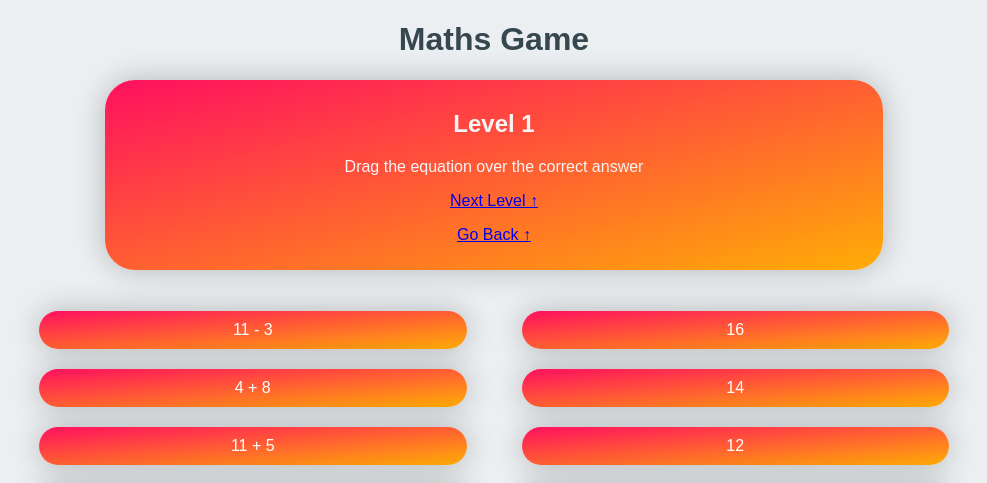
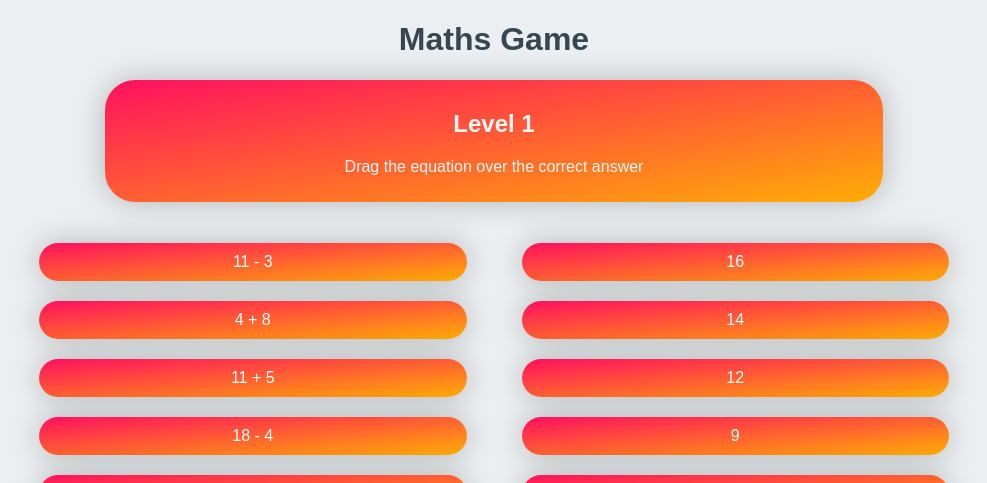
Before and after one commit to jayspm/COS60010_quiz_game, a PHP site: page /gameplay.php in a window 1280 px wide. Shown: the top 483 px of the page, without its empty margins (146-1133 px from the left). Run offline with PHP 8.4, Linux system fonts and the light colour scheme.

Commit message:
Update gameplay.php

```diff
--- a/gameplay.php
+++ b/gameplay.php
@@ -106,8 +106,8 @@
 <div class="gameinfo">
   <h2>Level <?php echo $level ?></h2>
   <p>Drag the equation over the correct answer</p>
-  <p><a class="nextButton" href="levelup.php">Next Level &#x2191;</a></p>
-  <p><a class="backButton" href="leveldown.php">Go Back &#x2191;</a></p>
+  <!-- <p><a class="nextButton" href="levelup.php">Next Level &#x2191;</a></p>
+  <p><a class="backButton" href="leveldown.php">Go Back &#x2191;</a></p> -->
 
 </div>
 
@@ -179,33 +179,33 @@
     </table>
 
     <button onclick="playAgain()">Play Again</button>
-    <p class="nextButton"><a href="levelup.php">Next Level &#x2191;</a></p>
-    <p class="backButton"><a href="leveldown.php">Go Back &#x2191;</a></p>
+    <!-- <p class="nextButton"><a href="levelup.php">Next Level &#x2191;</a></p>
+    <p class="backButton"><a href="leveldown.php">Go Back &#x2191;</a></p> -->
     <form  method="post">
-        <input type="hidden"  name="levelScore" id="levelScore"/>
-        <input type="text" name="gameLevel" value="<?php echo $level ?>" >
-        <input type="submit" name="nextLevel" value="Next Level">
+        <input type="text"  name="levelScore" id="levelScore" readonly>
+        <!-- <p class="nextButton"><a href="levelup.php">Next Level &#x2191;</a></p>
+        <p class="backButton"><a href="leveldown.php">Go Back &#x2191;</a></p> -->
+        <input type="text" name="gameLevel" value="<?php echo $level ?>" readonly>
+        <input type="submit" name="nextLevel" value="Next Level" />
     </form>
     <?php
-      session_start();
+      // session_start();
       if (isset($_POST['nextLevel'])) {
-        $getLevel = $_POST['gameLevel'];
-        // $level =  $_SESSION["level"];
-        // $level++;
-        $_SESSION["level"]++;
+        $level = $_SESSION["level"];
+        $currentLevel = $level-1;
+        $level++;
+        $_SESSION["level"] = $level;
         $per = $_POST["levelScore"];
         require_once('settings.php');
         $connection = @mysqli_connect($host,$user,$pwd,$sql_db);
 
         $userId = $_SESSION['userId'];
         if($connection){
-          $updateQuery = "UPDATE students SET Lv1_score=$per WHERE student_id=$userId;";
+          $updateQuery = "UPDATE students SET Lv".$currentLevel."_score=$per WHERE student_id=$userId;";
 
           $result = mysqli_query($connection, $updateQuery);
         }
-
-
-        header("location:gameplay.php");
+        // header("location:gameplay.php");
       }
     ?>
 
```
